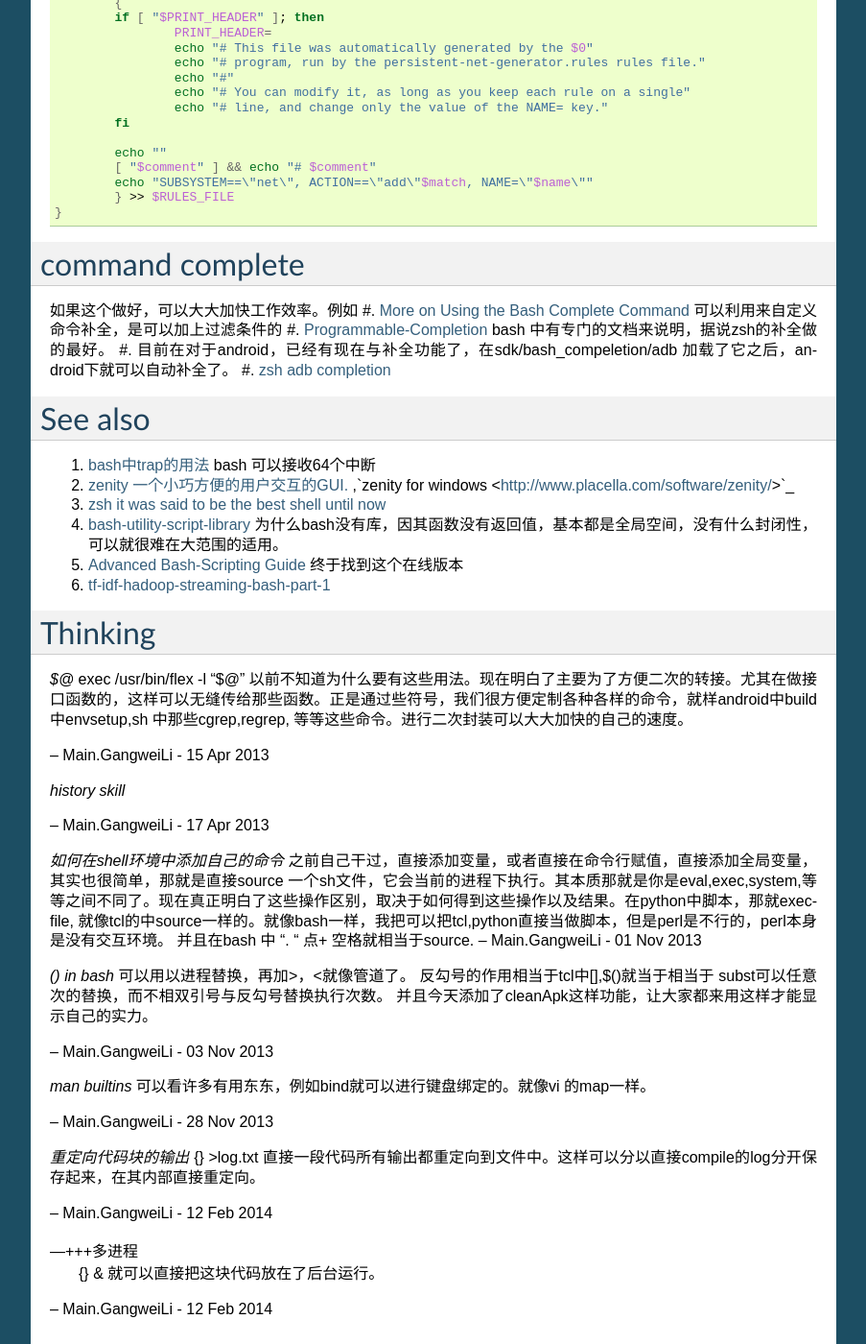
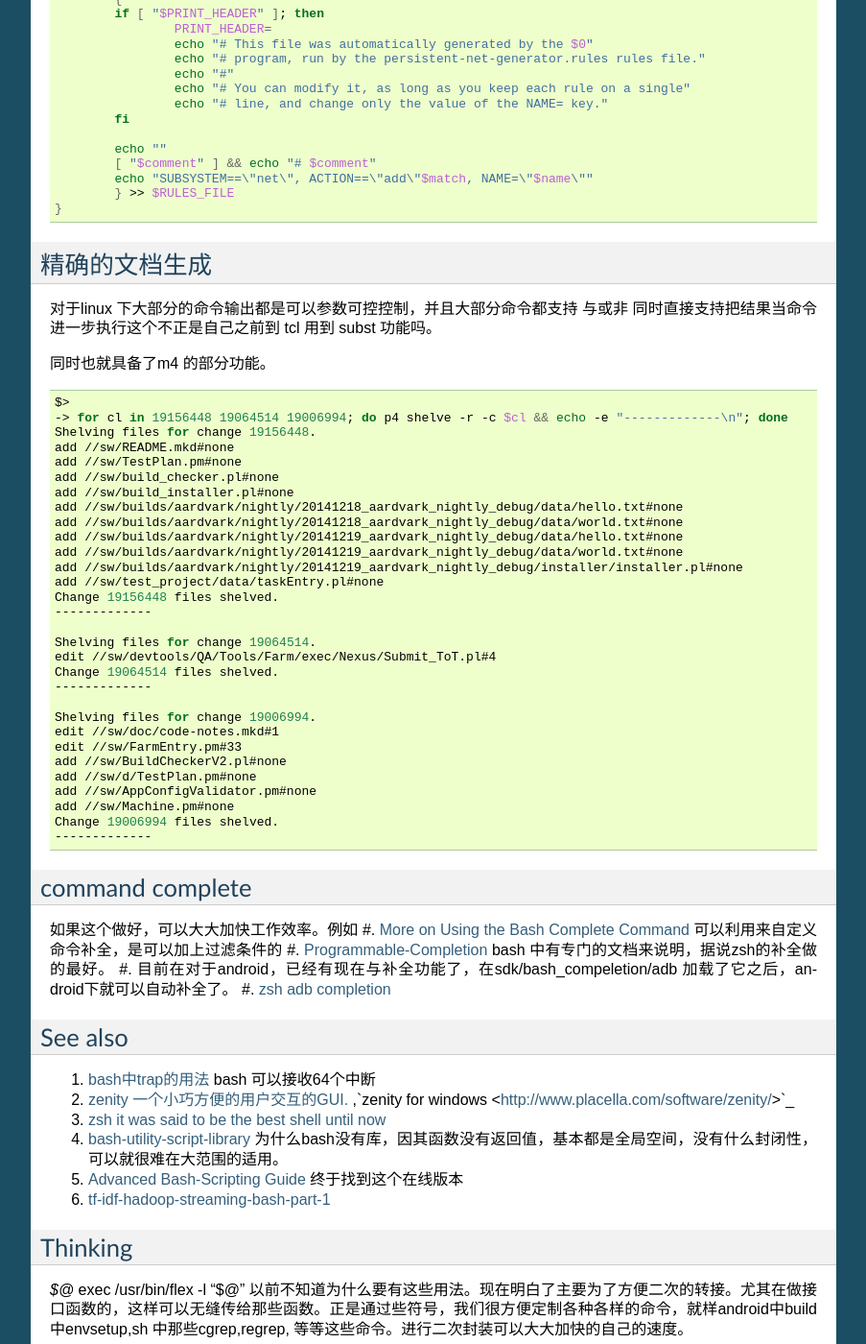
Before and after one commit to gwli/Programming, a Sphinx documentation site: the page built from source/content/Stage_1/Bash.rst, in a window 1280 px wide and 1400 px high, scrolled down 507 px. Shown: the whole window at 96% size, without its empty margins (198-1101 px from the left). Built offline with Sphinx 7.4.7, drawn with Linux system fonts in a browser that asks for light colours.

Commit message:
添加了 bash 生成文档的应用

```diff
--- a/source/content/Stage_1/Bash.rst
+++ b/source/content/Stage_1/Bash.rst
@@ -1,5 +1,5 @@
 Bash 编程
-=========
+*********
 
 优点与缺点
 ==========
@@ -8,6 +8,9 @@ Bash 编程
 这也是为什么bash一直没有被取代的原因之一。这也是各种DSL语言流行的本身。
 
 缺点也很明显，一个是变量没有作用域，主要靠人为的添加前缀来分区。
+
+
+
 
 
 bash 有最好用重定向
@@ -43,6 +46,52 @@ bash 有最好用重定向
            echo "SUBSYSTEM==\"net\", ACTION==\"add\"$match, NAME=\"$name\""
            } >> $RULES_FILE
    }
+
+精确的文档生成
+==============
+
+对于linux 下大部分的命令输出都是可以参数可控控制，并且大部分命令都支持 与或非
+同时直接支持把结果当命令进一步执行这个不正是自己之前到 tcl 用到 subst 功能吗。
+
+同时也就具备了m4 的部分功能。
+
+.. code-block:: bash
+
+   $>
+   -> for cl in 19156448 19064514 19006994; do p4 shelve -r -c $cl && echo -e "-------------\n"; done
+   Shelving files for change 19156448.
+   add //sw/README.mkd#none
+   add //sw/TestPlan.pm#none
+   add //sw/build_checker.pl#none
+   add //sw/build_installer.pl#none
+   add //sw/builds/aardvark/nightly/20141218_aardvark_nightly_debug/data/hello.txt#none
+   add //sw/builds/aardvark/nightly/20141218_aardvark_nightly_debug/data/world.txt#none
+   add //sw/builds/aardvark/nightly/20141219_aardvark_nightly_debug/data/hello.txt#none
+   add //sw/builds/aardvark/nightly/20141219_aardvark_nightly_debug/data/world.txt#none
+   add //sw/builds/aardvark/nightly/20141219_aardvark_nightly_debug/installer/installer.pl#none
+   add //sw/test_project/data/taskEntry.pl#none
+   Change 19156448 files shelved.
+   -------------
+
+   Shelving files for change 19064514.
+   edit //sw/devtools/QA/Tools/Farm/exec/Nexus/Submit_ToT.pl#4
+   Change 19064514 files shelved.
+   -------------
+
+   Shelving files for change 19006994.
+   edit //sw/doc/code-notes.mkd#1
+   edit //sw/FarmEntry.pm#33
+   add //sw/BuildCheckerV2.pl#none
+   add //sw/d/TestPlan.pm#none
+   add //sw/AppConfigValidator.pm#none
+   add //sw/Machine.pm#none
+   Change 19006994 files shelved.
+   -------------
+
+
+
+
+
 
 command complete
 ================
```
